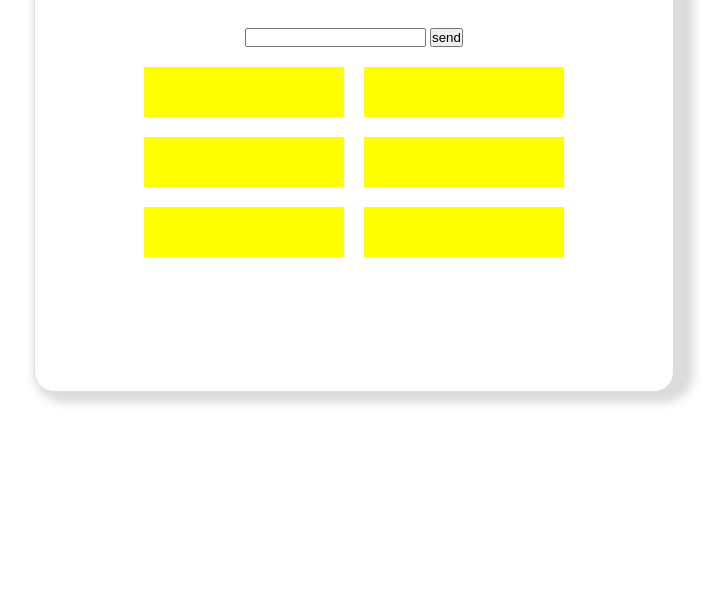
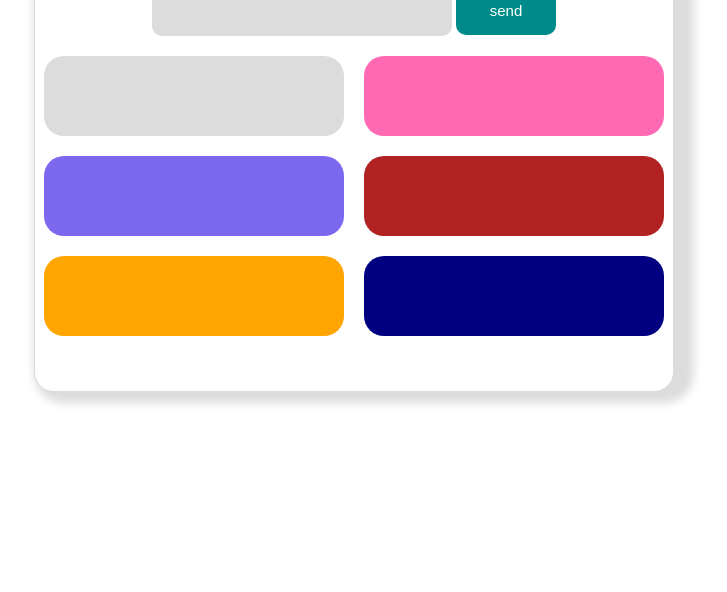
Before and after one commit to MahsumaRezai/JavaScript_game, a website: page index.html in a window 1280 px wide. Shown: the part 208-800 px from the top of the page, without its empty margins (286-1013 px from the left). Drawn offline with Linux system fonts and the light colour scheme.

Commit message:
work on form section

```diff
--- a/index.html
+++ b/index.html
@@ -13,20 +13,18 @@
 
 <body>
     <div class="form">
-        <form>
-            <input id="input">
-            <button type="button" onclick="give()">send</button>
+        <form class="content">
+            <h1>Add a number</h1>
+            <input id="input" class="input">
+            <button type="button" onclick="give()" class="btn">send</button>
         </form>
         <div class="section-input">
-            <div class="shape" id="div1"></div>
-            <div class="shape" id="div2"></div>
-            <div class="shape" id="div3"></div>
-            <div class="shape" id="div4"></div>
-            <div class="shape" id="div5"></div>
-            <div class="shape" id="div6"></div>
-
-
-
+            <div class="shape1" id="div1"></div>
+            <div class="shape2" id="div2"></div>
+            <div class="shape3" id="div3"></div>
+            <div class="shape4" id="div4"></div>
+            <div class="shape5" id="div5"></div>
+            <div class="shape6" id="div6"></div>
         </div>
 
     </div>
--- a/scss/main.scss
+++ b/scss/main.scss
@@ -19,9 +19,46 @@
     margin-top: 100px;
 }
 .shape {
-    width: 200px;
-    height: 50px;
-    background: yellow;
+    width: 300px;
+    height: 80px;
+    background: gainsboro;
+    border-radius: 20px;
+}
+.shape1 {
+    width: 300px;
+    height: 80px;
+    background: gainsboro;
+    border-radius: 20px;
+}
+.shape2 {
+    width: 300px;
+    height: 80px;
+    background: hotpink;
+    border-radius: 20px;
+}
+.shape3{
+    width: 300px;
+    height: 80px;
+    background:mediumslateblue ;
+    border-radius: 20px;
+}
+.shape4 {
+    width: 300px;
+    height: 80px;
+    background: firebrick;
+    border-radius: 20px;
+}
+.shape5 {
+    width: 300px;
+    height: 80px;
+    background: orange;
+    border-radius: 20px;
+}
+.shape6 {
+    width: 300px;
+    height: 80px;
+    background: navy;
+    border-radius: 20px;
 }
 .section-input {
     display: flex;
@@ -31,3 +68,21 @@
     flex-wrap: wrap;
     gap: 20px
 }
+.input {
+    width: 300px;
+    height: 50px;
+    background: gainsboro;
+    border: none;
+    padding-left: 10px;
+    border-radius: 10px;
+}
+.btn  {
+    width: 100px;
+    height: 50px;
+    background: darkcyan;
+    border: none;
+    color: white;
+    font-family: sans-serif;
+    border-radius: 10px;
+    font-size: 17px;
+}
```
Also changed, not shown: css/style.css.
